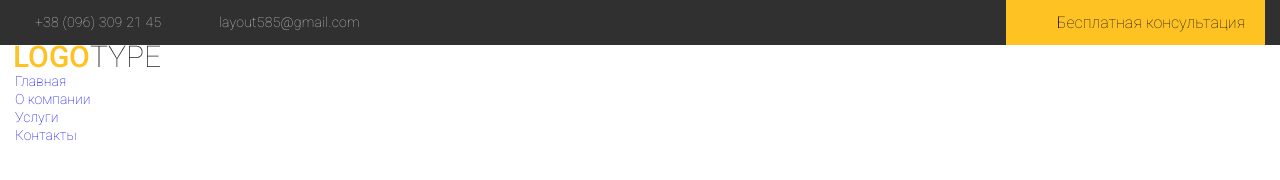
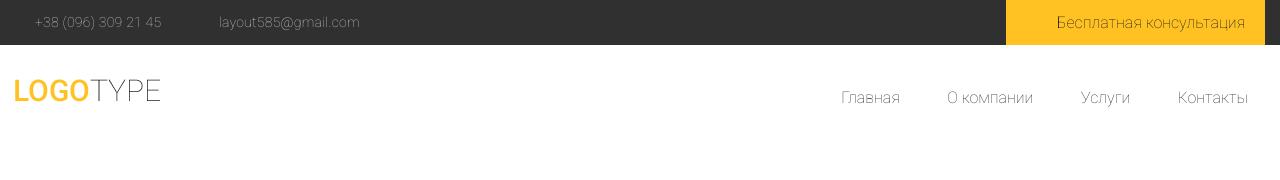
Before and after one commit to Nastassia27/youtube-pet-project, a plain HTML site: page index.html in a window 1280 px wide. Drawn offline with Linux system fonts and the light colour scheme.

Commit message:
create header content

```diff
--- a/css/style.css
+++ b/css/style.css
@@ -41,7 +41,7 @@ header{
     padding: 5px 20px 4px 50px;
     font-size: 16px;
 }
-.header__btn:after{
+.header__contacts:after{
 content:"";
 clear:both;
 display:block;
@@ -60,3 +60,30 @@ display:block;
     padding-left: 20px;
     padding-right: 30px;
 }
+.header__content{
+    padding: 34px 0px 23px;
+}
+.header__content-inner{
+    display: flex;
+    justify-content: space-between;
+}
+.menu li{
+    display: inline-block;
+}
+
+.menu a{
+    color:#323232;
+    font-size: 16px;
+    line-height: 36px;
+    border:1px solid transparent;
+    padding: 0px 16px;
+    transition: all .3s;
+
+}
+.menu a:hover{
+    border-color: #ffc222;
+}
+
+.menu li +li{
+padding-left: 10px;
+}
--- a/index.html
+++ b/index.html
@@ -19,13 +19,16 @@
     <header class="header">
         <div class="header__top">
             <div class="container">
+                <div class="header__contacts">
                     <a class="header__phone" href="tel:380963092145">+38 (096) 309 21 45</a>
                     <a class="header__email" href="#">layout585@gmail.com</a>
                     <a class="header__btn" href="#">Бесплатная консультация</a>
                 </div>
             </div>
+        </div>
         <div class="header__content">
             <div class="container">
+                <div class="header__content-inner">
                     <div class="header__logo">
                         <a href="#">
                             <img src="img/logo.png" alt="">
@@ -41,6 +44,7 @@
                     </nav>
                 </div>
             </div>
+        </div>
     </header>
 </body>
 
```
Lines whose indentation alone changed are shown as unchanged.
